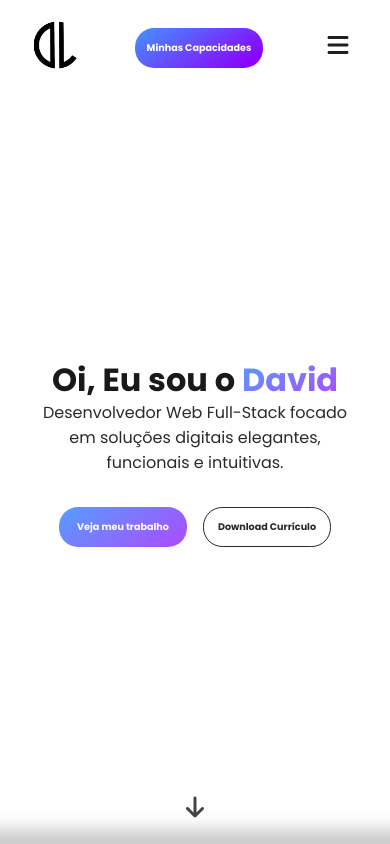
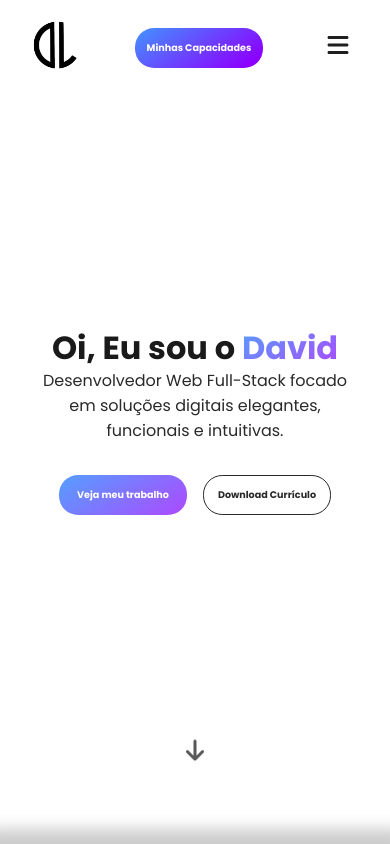
Before and after one commit to DavidLucasK/PortfolioReact, a Next.js app: page / in a window 390 px wide. Shown: the top 844 px of the page. Built offline with nearby package versions, Linux system fonts and the light colour scheme.

Commit message:
changing scroll home

```diff
--- a/src/components/Home/Home.module.css
+++ b/src/components/Home/Home.module.css
@@ -160,7 +160,9 @@
 
 .scrollDown {
   position: absolute;
-  bottom: 1rem;
+  bottom: 0;
+  left: 50%;
+  transform: translate(-50%, 0);
   font-size: clamp(1.5rem, 2vw, 1.7rem);
   color: #444;
   text-decoration: none;
@@ -172,25 +174,6 @@
 
 .scrollDown:hover {
   opacity: 0.7;
-}
-
-@keyframes fadeIn {
-  from {
-    transform: scale(0.9);
-    opacity: 0.1;
-  }
-  to {
-    transform: scale(1);
-    opacity: 0.9;
-  }
-}
-
-@keyframes expandUnderline {
-  to {
-    width: 100%;
-    left: 0;
-    opacity: 1;
-  }
 }
 
 @media screen and (max-width: 768px) {
@@ -221,12 +204,6 @@
 }
 
 @media screen and (max-width: 768px) {
-  .homeContainer {
-    text-align: center;
-    padding-top: 8rem;
-    gap: 0;
-  }
-
   .leftContent,
   .rightContent {
     max-width: 100%;
@@ -312,3 +289,23 @@
     opacity: 0.9;
   }
 }
+
+@keyframes expandUnderline {
+  to {
+    width: 100%;
+    left: 0;
+    opacity: 1;
+  }
+}
+
+@keyframes bouncing {
+  0% {
+    transform: translate(-50%, -10px);
+  }
+  50% {
+    transform: translate(-50%, 0);
+  }
+  100% {
+    transform: translate(-50%, -10px);
+  }
+}
--- a/src/components/Home/Home.tsx
+++ b/src/components/Home/Home.tsx
@@ -72,10 +72,10 @@ export default function Home() {
             <p>Download Currículo</p>
           </a>
         </div>
+        <a href="#about" className={styles.scrollDown}>
+          <FaArrowDown />
+        </a>
       </div>
-      <a href="#about" className={styles.scrollDown}>
-        <FaArrowDown />
-      </a>
     </div>
   );
 
```
